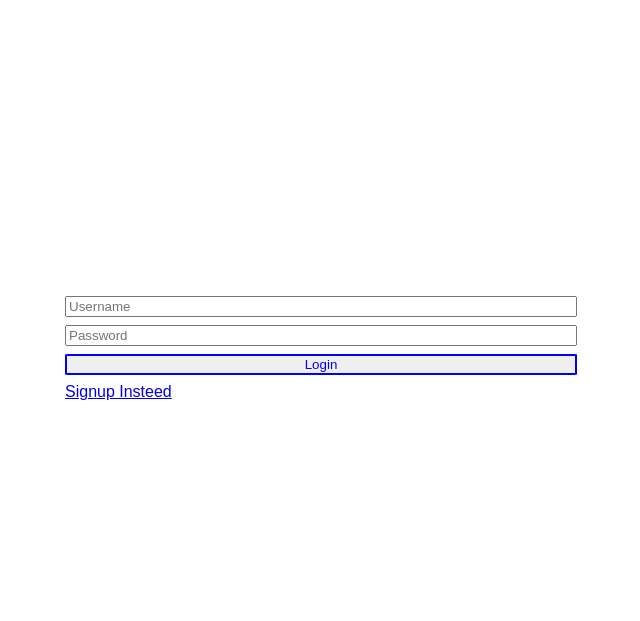
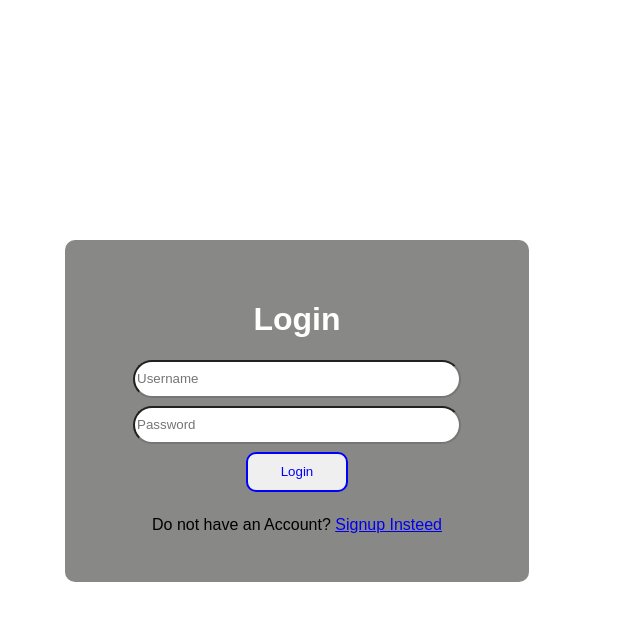
Before and after one commit to RohitSingh-04/NoteShare, a Django app: page /login/ in a window 1280 px wide. Shown: the part 30-651 px from the top of the page, without its empty margins (383-1023 px from the left). Run offline with Django 5.2, Linux system fonts and the light colour scheme.

Commit message:
design inhancement

```diff
--- /dev/null
+++ b/sharenotes/static/css/auth.css
@@ -0,0 +1,39 @@
+.auth-form{
+    display: flex;
+    flex-direction: column;
+    align-items: center;
+    justify-content: space-around;
+    width: 30%;
+    margin-left: 35vw;
+    margin-top: 30vh;
+    padding: 5vh;
+    background-color: #888887;
+    border-radius: 10px;
+}
+
+.mb-2{
+    margin-bottom: 1vh;
+}
+
+.auth-form-button{
+    color: blue;
+    border: 2px solid blue;
+    cursor: pointer;
+    border-radius: 10px;
+    width: 8vw;
+    height: 5vh;
+}
+
+.auth-form-button:hover{
+    background-color: blue;
+    color: whitesmoke;
+
+}
+.input-box-auth{
+    width: 25vw;
+    border-radius: 20px;
+    height: 4vh;
+}
+.h1-auth{
+    color: white;
+}
--- a/sharenotes/templates/login.html
+++ b/sharenotes/templates/login.html
@@ -1,42 +1,18 @@
 {% extends 'base.html' %}
 
     {% block heads %}
-    <style>
-        .login-form{
-            display: flex;
-            flex-direction: column;
-            width: 40%;
-            margin-left: 35vw;
-            margin-top: 37vh;
-        }
-
-        .mb-2{
-            margin-bottom: 1vh;
-        }
-
-        .form-login-button{
-            color: blue;
-            border: 2px solid blue;
-            cursor: pointer;
-            border-radius: 2%;
-        }
-
-        .form-login-button:hover{
-            background-color: blue;
-            color: whitesmoke;
-        }
-
-    </style>
+    <link rel="stylesheet" href="/static/css/auth.css">
     {% endblock heads %}
 
     {% block content %}
 
-    <form action="/login/" method="post" class = "login-form">
+    <form action="/login/" method="post" class = "auth-form">
         {% csrf_token %}
-        <input type="text" name="username" placeholder="Username" class="mb-2" required>
-        <input type="password" name="password" placeholder="Password" class="mb-2" required>
-        <input type="submit" value="Login" class="mb-2 form-login-button">
-        <a href="/register" class="mb-2">Signup Insteed</a>
+        <h1 class="h1-auth">Login</h1>
+        <input type="text" name="username" placeholder="Username" class="mb-2 input-box-auth" required>
+        <input type="password" name="password" placeholder="Password" class="mb-2 input-box-auth" required>
+        <input type="submit" value="Login" class="mb-2 auth-form-button">
+        <p class="mb-2">Do not have an Account? <a href="/register">Signup Insteed</a></p>
     </form>
 
     {% endblock content %}
--- a/sharenotes/templates/profile.html
+++ b/sharenotes/templates/profile.html
@@ -1,12 +1,11 @@
 {% extends 'base.html' %}
 
 {% block heads %}
-
+<link rel="stylesheet" href="/static/css/profile.css">
 {% endblock heads %}
 
 {% block content %}
     <div class="profile-container">
-
         <h1>{{ request.user.username }}'s Profile</h1>
         <p>Username: {{ request.user.username }}</p>
         <p>Email: {{ request.user.email }}</p>
```
Also changed, not shown: sharenotes/templates/register.html (+8 -7 lines), db.sqlite3, sharenotes/static/css/profile.css (added).
